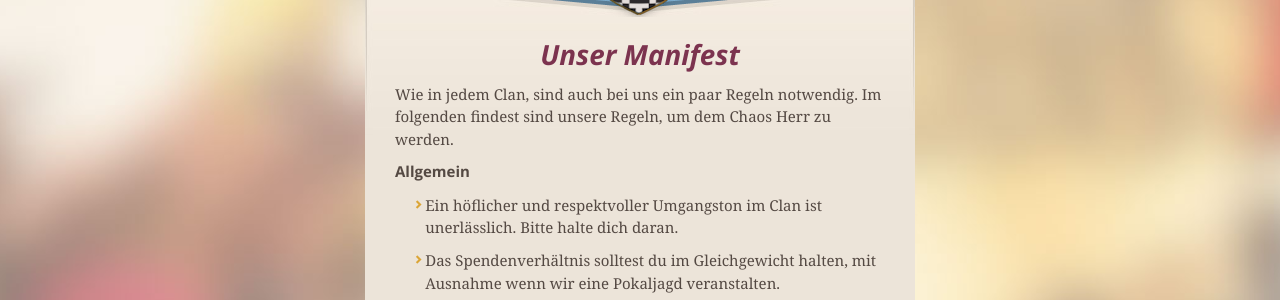
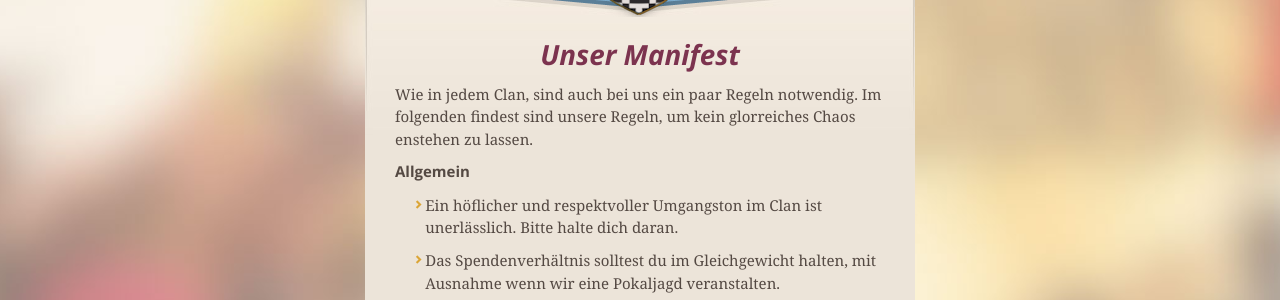
Before and after one commit to glorreich/glorreich.github.io, a Jekyll site: the page built from _posts/2014-11-20-manifest.markdown, in a window 1280 px wide. Shown: the part 202-502 px from the top of the page. Built offline with Jekyll 4.4.1, drawn with Linux system fonts in a browser that asks for light colours; nearby versions of some CDN libraries.

Commit message:
Update 2014-11-20-manifest.markdown

```diff
--- a/_posts/2014-11-20-manifest.markdown
+++ b/_posts/2014-11-20-manifest.markdown
@@ -6,7 +6,7 @@ published: true
 tags: manifest
 ---
 
-Wie in jedem Clan, sind auch bei uns ein paar Regeln notwendig. Im folgenden findest sind unsere Regeln, um dem Chaos Herr zu werden.
+Wie in jedem Clan, sind auch bei uns ein paar Regeln notwendig. Im folgenden findest sind unsere Regeln, um kein glorreiches Chaos enstehen zu lassen.
 
 # Allgemein
 
```
